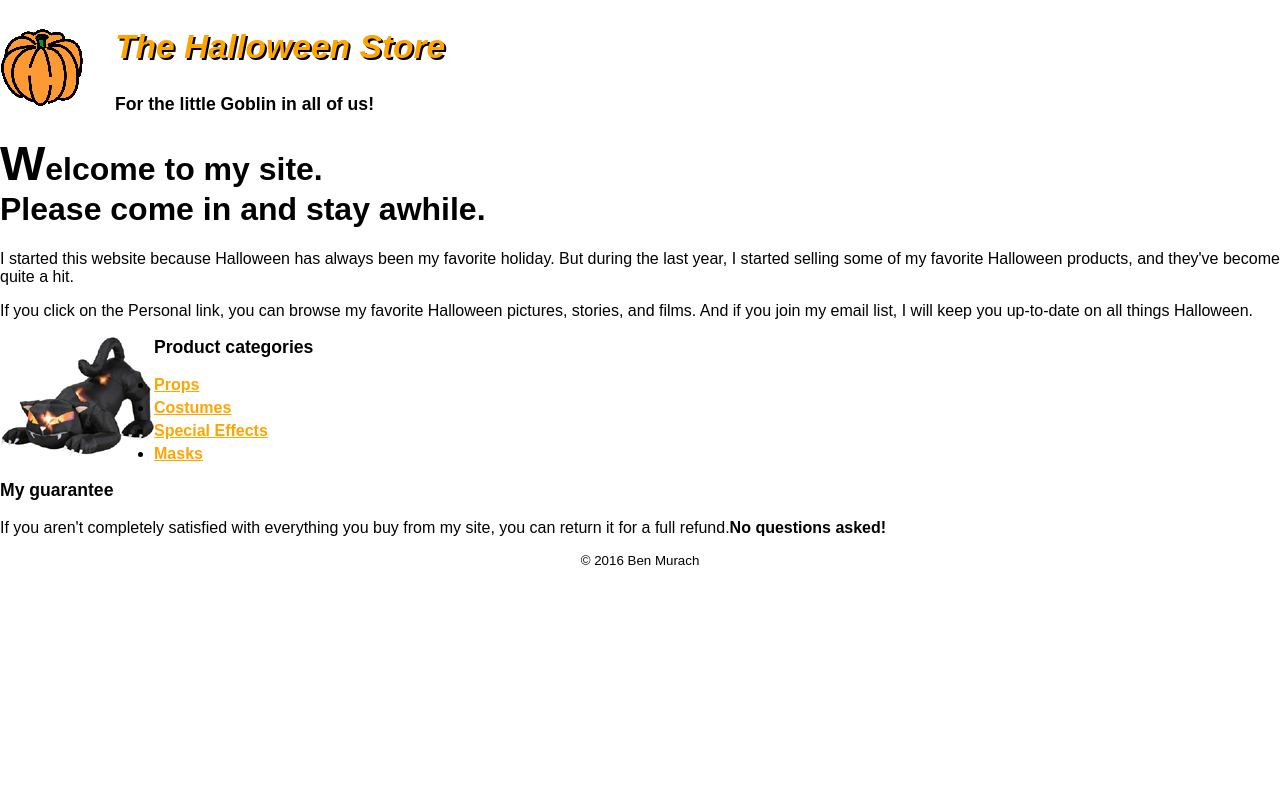
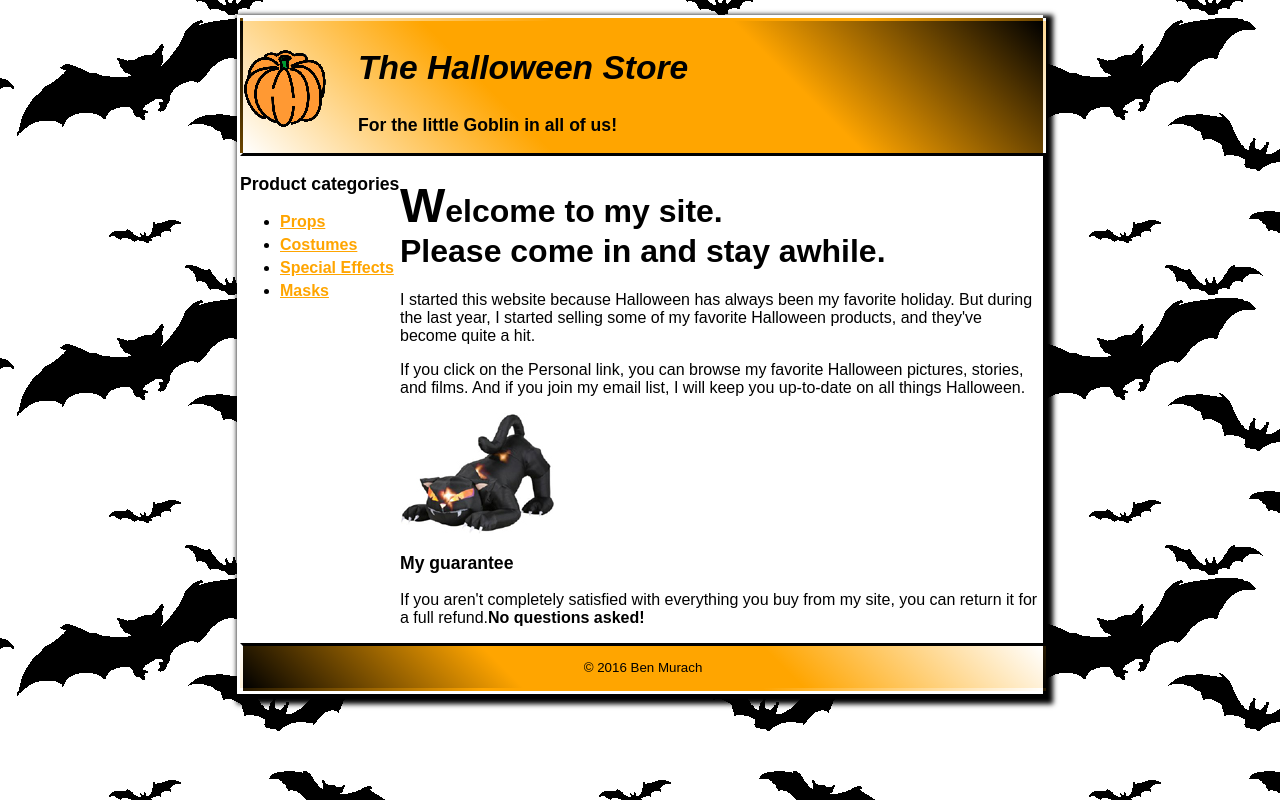
Before and after one commit to danielbrazil/The_Halloween_Store, a plain HTML site: page index.html in a window 1280 px wide. Drawn offline with Linux system fonts and the light colour scheme.

Commit message:
Assignment 2

```diff
--- a/styles/main.css
+++ b/styles/main.css
@@ -1,7 +1,30 @@
 /*Set the default font for the document to a sans-serif font.*/
 * {
     font-family: sans-serif;
-  }
+
+ }
+/*Format the body of the page so it’s 800 pixels wide, has a white background, has a black border
+with a shadow, and is centered in the browser window.
+Add a background image behind the body of the page that uses the bats.gif file in the images
+folder. This image should repeat both horizontally and vertically.*/
+html {
+    background-image: url("../images/bats.gif");
+    background-repeat: repeat repeat;
+    margin: 15px;
+}
+/*Adjust the margins and padding for the elements on the page so it looks as shown above.*/
+body {
+    width: 800px;
+    align-content: center;
+    background-color: white;
+    position: relative;
+    margin: auto auto auto auto;
+    padding-bottom: 3px;
+    padding-top: 3px;
+    padding-left: 3px;
+    padding-right: 3px;
+    box-shadow: 5px 5px 5px 5px black;
+}
 /*Adjust the font sizes for all of the headings.*/
 h1 {
     font-size:150%;
@@ -13,17 +36,33 @@ h1::first-letter {
 }
 /*change the color of the first heading to orange, italicize it, and add a black shadow.
 indent both headings*/
+/*Remove the shadow, italics, and color from the first heading in the header.*/
 h2 {
     font-size:210%;
     font-style: italic;
-    color: orange;
-    text-shadow: 2px 2px black;
+    /*color: orange;
+    text-shadow: 2px 2px black;*/
     text-indent: 30px;
+}
+/*Add a black border below the header*/
+/*Add a 45-degree gradient to the header and footer.
+The gradient in the header should range from white at the left to orange ¾ of the way
+to the right to black at the right. The gradient in the
+footer should be the reverse.*/
+header {
+    border-style: solid;
+    border-color: transparent;
+    border-bottom-color: black;
+    background: linear-gradient(45deg, white, orange, orange, black);
+    padding: 0px 0px 0px 0px;
+    margin: 0px;
+    width: 800px;
 }
 /*indent both headings*/
 header h3 {
     font-size:110%;
     text-indent: 30px;
+
 }
 h3 {
     font-size:110%;
@@ -55,12 +94,50 @@ a:active {
     color: orange;
     font-weight:bold;
 }
+/*Move the unordered list to a sidebar that’s floated to the left of the remaining content, which
+should be coded in a section. The width of the sidebar should be 160 pixels. Be sure to clear the
+footer so it’s not displayed below the list.*/
+#sidebar {
+    width: 160px;
+    float: left;
+    background-color: white;
+    word-wrap: break-word;
+    overflow: hidden;
+}
+#content  {
+    width: 640px;
+    float: right;
+    background-color: white;
+}
+#container {
+    margin: 0 auto;
+	width: 800px;
+}
 /*Format the list to increase the space between the list items.*/
 li {
     margin: 5px 0;
 }
 /*Reduce the font size for the footer and center it.*/
+/*Add a black border above the footer*/
+/*Add a 45-degree gradient to the footer
+The gradient in the header should range from white at the left to orange ¾ of the way
+to the right to black at the right. The gradient in the
+footer should be the reverse.*/
 footer {
+    bottom: 0;
+    clear: both;
+    width: 800px;
+
+    background-color: white;
+
     font-size:smaller;
     text-align: center;
+    border-style: solid;
+    border-color: transparent;
+    border-top-color: black;
+    background: linear-gradient(45deg, black, orange, orange, white);
+    padding: 0px 0px 0px 0px;
+    margin: 0px;
+
+
 }
```
